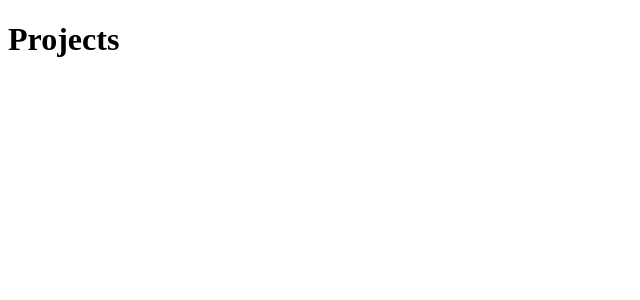
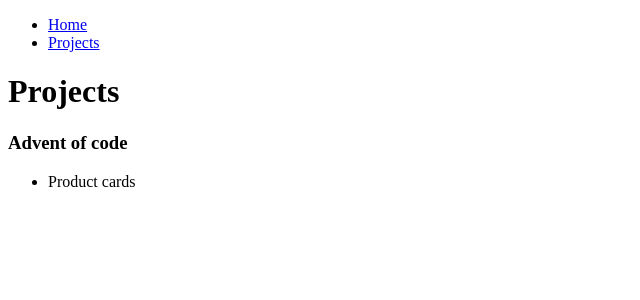
Before and after one commit to aljaz-zupan/portfolio, a SvelteKit app: page /projects in a window 1280 px wide. Shown: the top 300 px of the page, without its empty margins (0-640 px from the left). Built offline with nearby package versions, Linux system fonts and the light colour scheme.

Commit message:
first component with proper lib path

```diff
--- /dev/null
+++ b/src/lib/menu/Menu.svelte
@@ -0,0 +1,20 @@
+<script lang="ts">
+	let menu = [
+		{
+			name: 'Home',
+			url: '/'
+		},
+		{
+			name: 'Projects',
+			url: '/projects'
+		}
+	];
+</script>
+
+<nav>
+	<ul>
+		{#each menu as { name, url }, i}
+			<li><a href={url}>{name}</a></li>
+		{/each}
+	</ul>
+</nav>
--- /dev/null
+++ b/src/routes/+layout.svelte
@@ -0,0 +1,12 @@
+<script lang="ts">
+	import Menu from '$lib/menu/Menu.svelte';
+</script>
+
+<Menu />
+
+<div>
+	<slot />
+</div>
+
+<style>
+</style>
--- a/src/routes/+page.svelte
+++ b/src/routes/+page.svelte
@@ -1,6 +1,4 @@
-<ul>
-	<li><a href="/projects">Projects</a></li>
-</ul>
+<script lang="ts"></script>
 
 <h1>Welcome to my portfolio</h1>
 <p>Visit <a href="https://kit.svelte.dev">kit.svelte.dev</a> to read the documentation</p>
--- a/src/routes/projects/+page.svelte
+++ b/src/routes/projects/+page.svelte
@@ -1 +1,5 @@
 <h1>Projects</h1>
+<h3>Advent of code</h3>
+<ul>
+	<li>Product cards</li>
+</ul>
```
